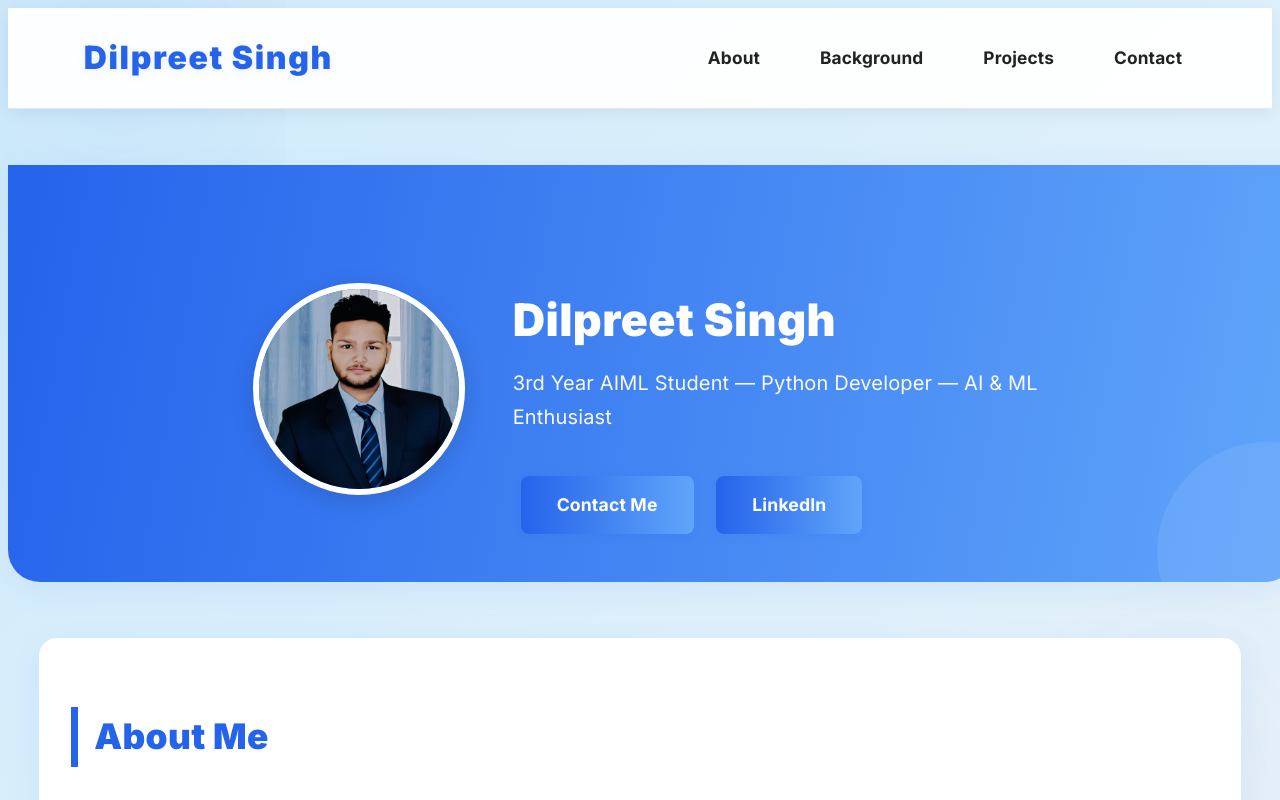
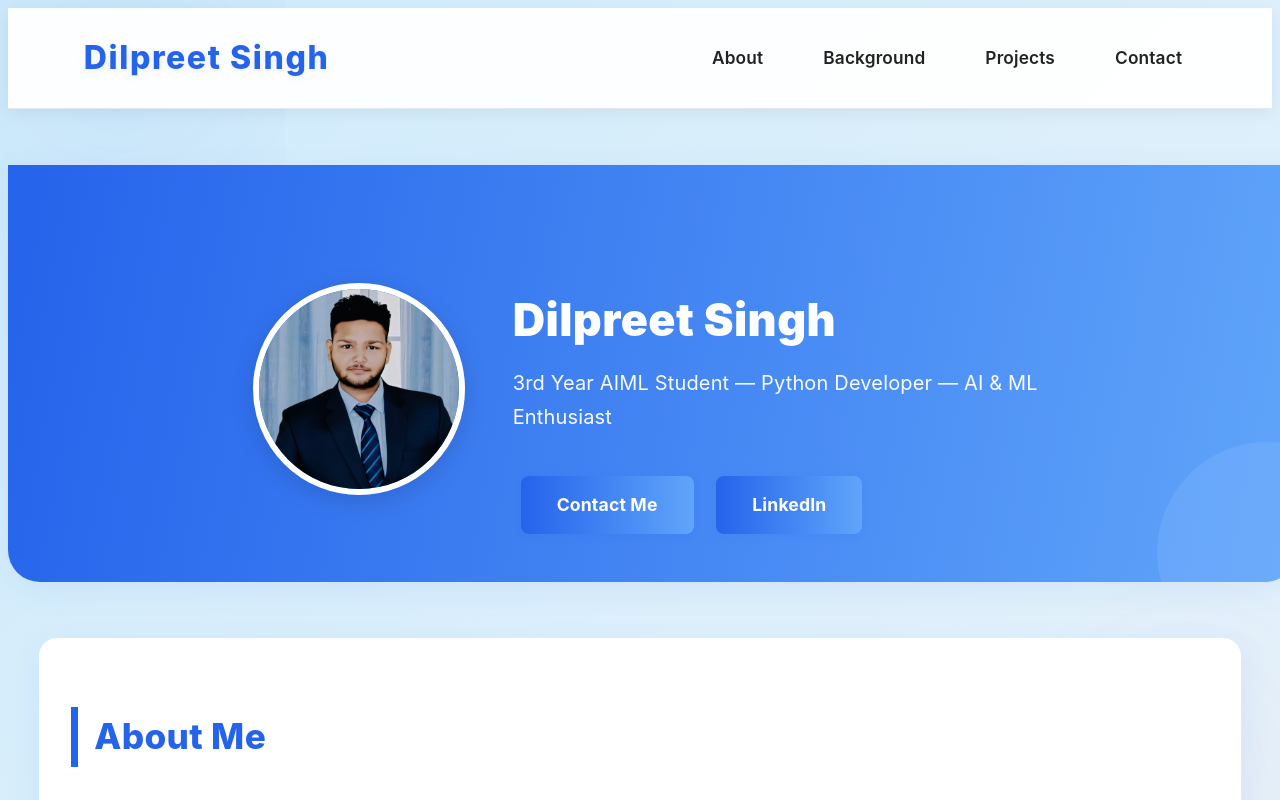
Before and after one commit to DilpreetSingh-rgb/bio1, a plain HTML site: page index.html in a window 1280 px wide. Shown: the top 800 px of the page. Drawn offline with Linux system fonts and the light colour scheme.

Commit message:
Update index.html

```diff
--- a/index.html
+++ b/index.html
@@ -6,7 +6,7 @@
   <title>Dilpreet Singh | AI & ML Portfolio</title>
   <link rel="stylesheet" href="style.css">
   <!-- Google Fonts for modern typography -->
-  <link href="https://fonts.googleapis.com/css2?family=Inter:wght@400;700;900&display=swap" rel="stylesheet">
+<!--   <link href="https://fonts.googleapis.com/css2?family=Inter:wght@400;700;900&display=swap" rel="stylesheet"> -->
 </head>
 <body>
 
```
